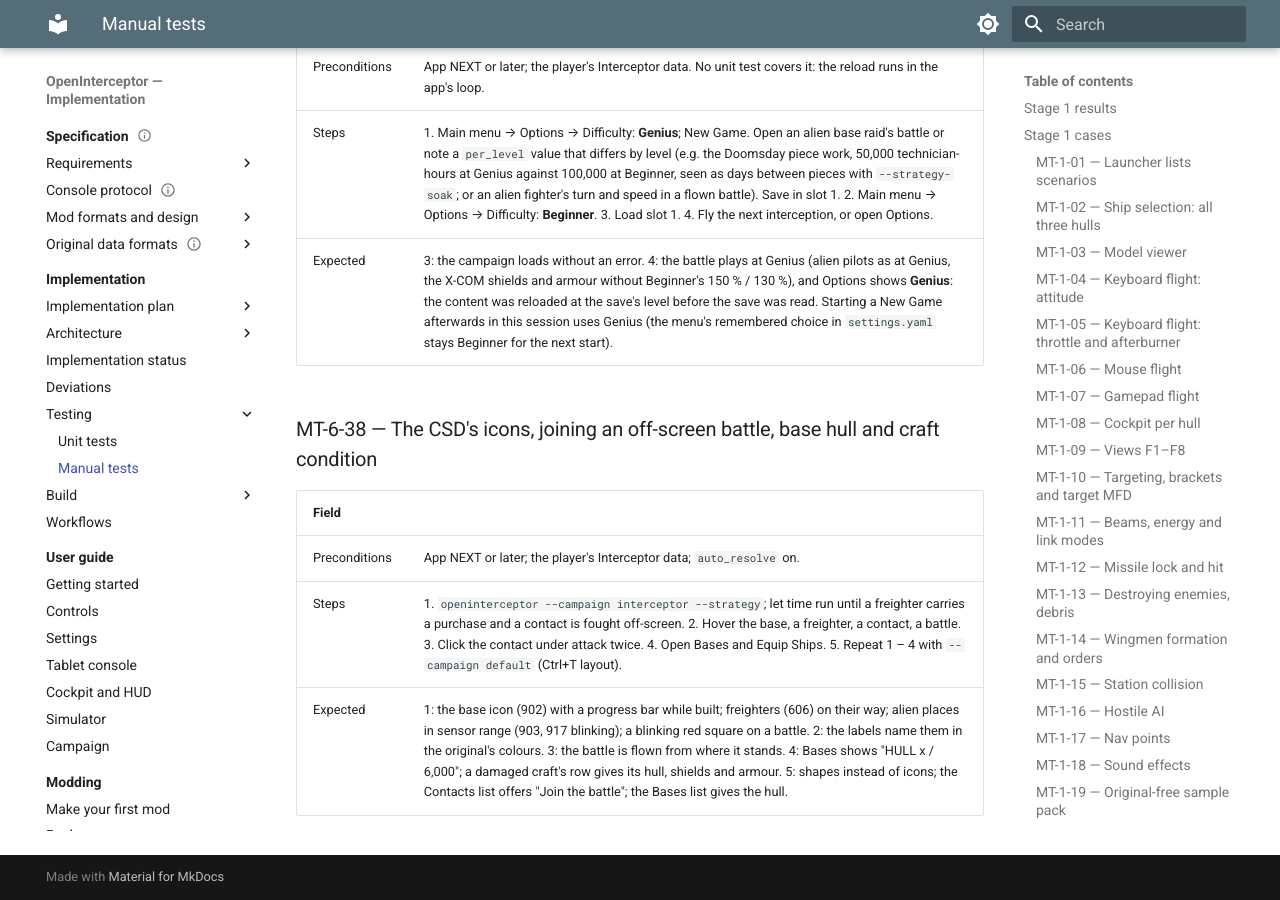
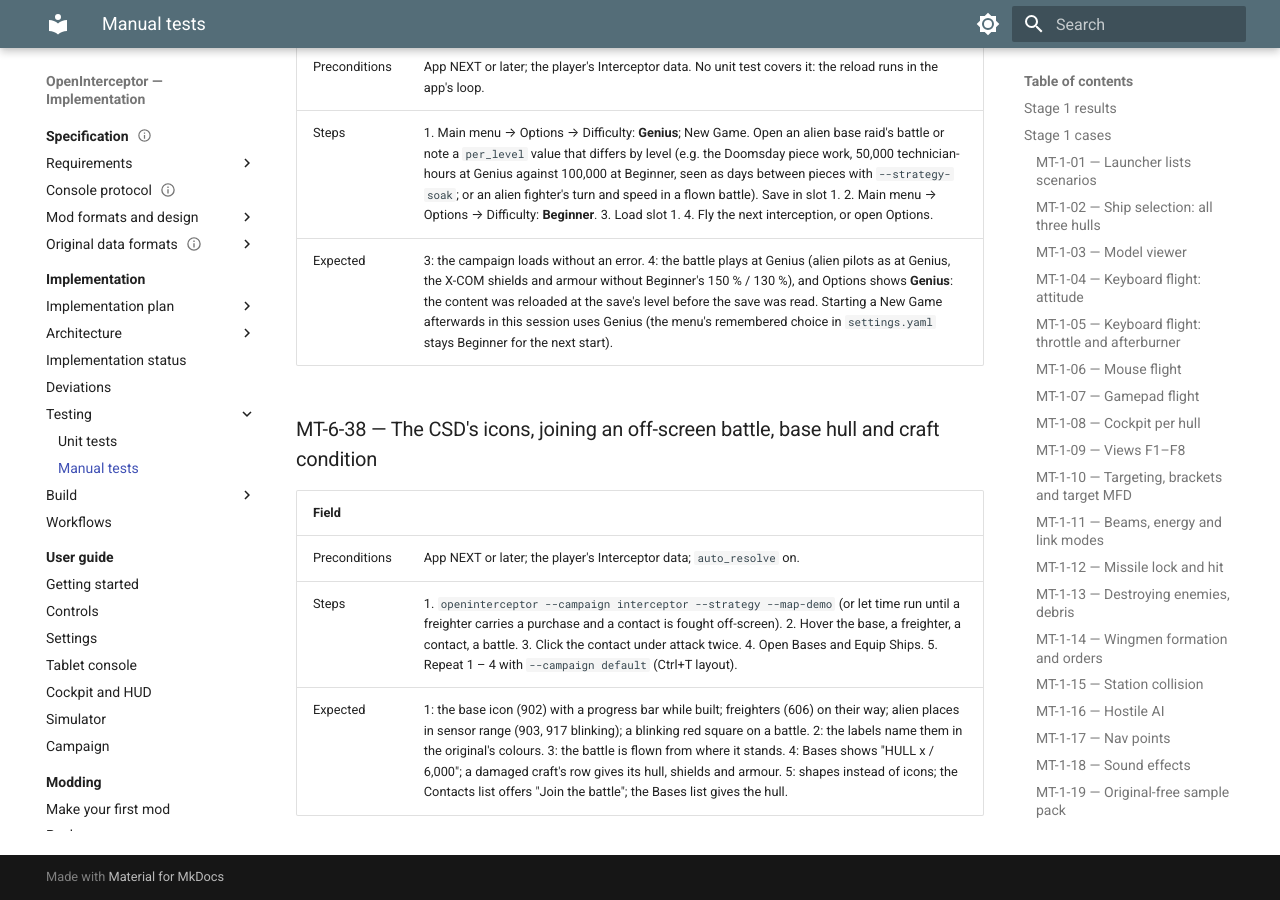
Before and after one commit to bbogovich/OpenInterceptor, an MkDocs documentation site: the page built from docs/implementation/testing/manual-tests.md, in a window 1280 px wide and 900 px high, scrolled down 136809 px. Built offline with MkDocs 1.6.1 and Material for MkDocs 9.7.7, drawn with Linux system fonts in a browser that asks for light colours.

Commit message:
--map-demo for the CSD's icons (app NEXT, #140)
Getting started: --map-demo; MT-6-38 uses it.

Issue: #140
Co-Authored-By: Claude Opus 5.5 <noreply@anthropic.com>

```diff
--- a/docs/implementation/testing/manual-tests.md
+++ b/docs/implementation/testing/manual-tests.md
@@ -2430,5 +2430,5 @@ How to start: the launcher, or `--no-original` for the default campaign. Referen
 | Field | |
 |---|---|
 | Preconditions | App NEXT or later; the player's Interceptor data; `auto_resolve` on. |
-| Steps | 1. `openinterceptor --campaign interceptor --strategy`; let time run until a freighter carries a purchase and a contact is fought off-screen. 2. Hover the base, a freighter, a contact, a battle. 3. Click the contact under attack twice. 4. Open Bases and Equip Ships. 5. Repeat 1 – 4 with `--campaign default` (Ctrl+T layout). |
+| Steps | 1. `openinterceptor --campaign interceptor --strategy --map-demo` (or let time run until a freighter carries a purchase and a contact is fought off-screen). 2. Hover the base, a freighter, a contact, a battle. 3. Click the contact under attack twice. 4. Open Bases and Equip Ships. 5. Repeat 1 – 4 with `--campaign default` (Ctrl+T layout). |
 | Expected | 1: the base icon (902) with a progress bar while built; freighters (606) on their way; alien places in sensor range (903, 917 blinking); a blinking red square on a battle. 2: the labels name them in the original's colours. 3: the battle is flown from where it stands. 4: Bases shows "HULL x / 6,000"; a damaged craft's row gives its hull, shields and armour. 5: shapes instead of icons; the Contacts list offers "Join the battle"; the Bases list gives the hull. |
```
Also changed, not shown: docs/user-guide/getting-started.md (+1 -0 lines).
